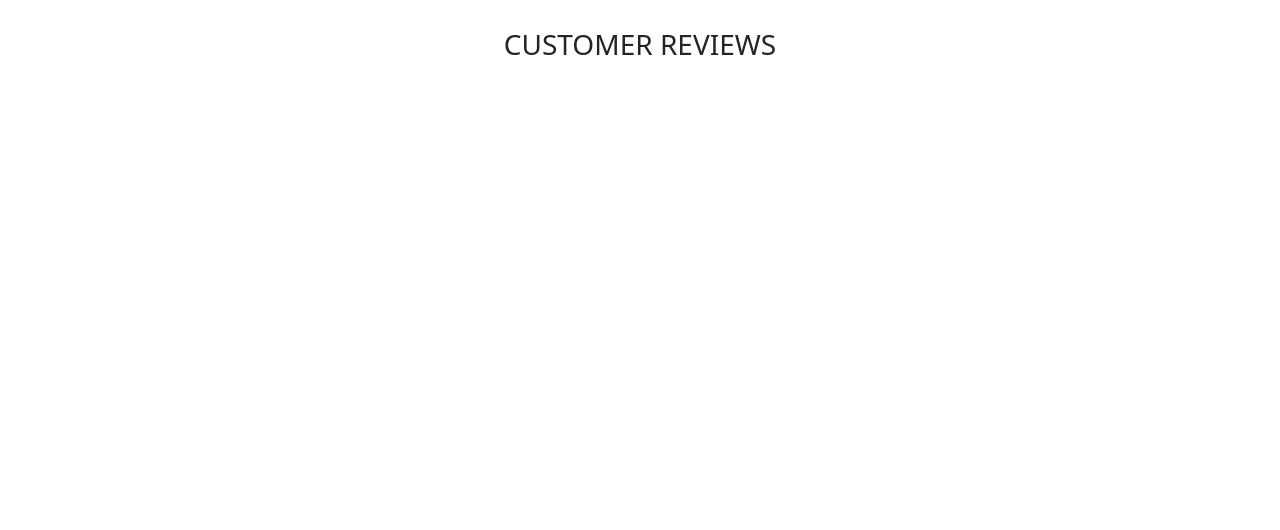
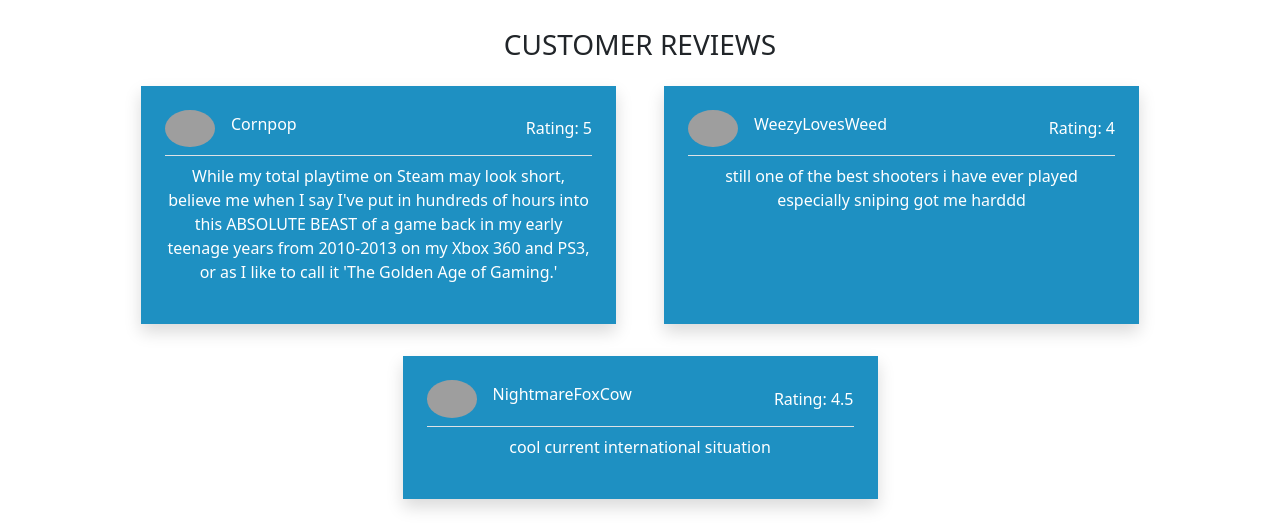
Before and after one commit to SyedMonir/product-analysis, a React (Create React App) app: page / in a window 1280 px wide. Shown: the part 422-952 px from the top of the page. Before the commit the page ends 800 px from the top, so only its background shows below. Built offline with nearby package versions, Linux system fonts and the light colour scheme; grey boxes are pictures that could not be loaded.

Commit message:
added home page recent reviews

```diff
--- a/src/App.js
+++ b/src/App.js
@@ -8,7 +8,7 @@ import NoRoute from './components/NoRoute/NoRoute';
 function App() {
   return (
     <>
-      <header>
+      <header style={{ position: 'sticky', top: '0' }}>
         <Header />
       </header>
       <main>
--- a/src/components/Home/Home.js
+++ b/src/components/Home/Home.js
@@ -1,8 +1,12 @@
 import React from 'react';
 import { Col, Container, Row } from 'react-bootstrap';
+import useReviews from '../../hooks/useReviews';
+import Review from '../Review/Review';
 import './Home.css';
 
 const Home = () => {
+  const [reviews] = useReviews();
+  const recentReviews = reviews.slice(0, 3);
   return (
     <>
       <Container>
@@ -28,6 +32,11 @@ const Home = () => {
         </Row>
         <section className="my-5 text-center">
           <h3>CUSTOMER REVIEWS</h3>
+          <Row className=" justify-content-center">
+            {recentReviews.map((review) => (
+              <Review key={review.id} review={review}></Review>
+            ))}
+          </Row>
         </section>
       </Container>
     </>
```
